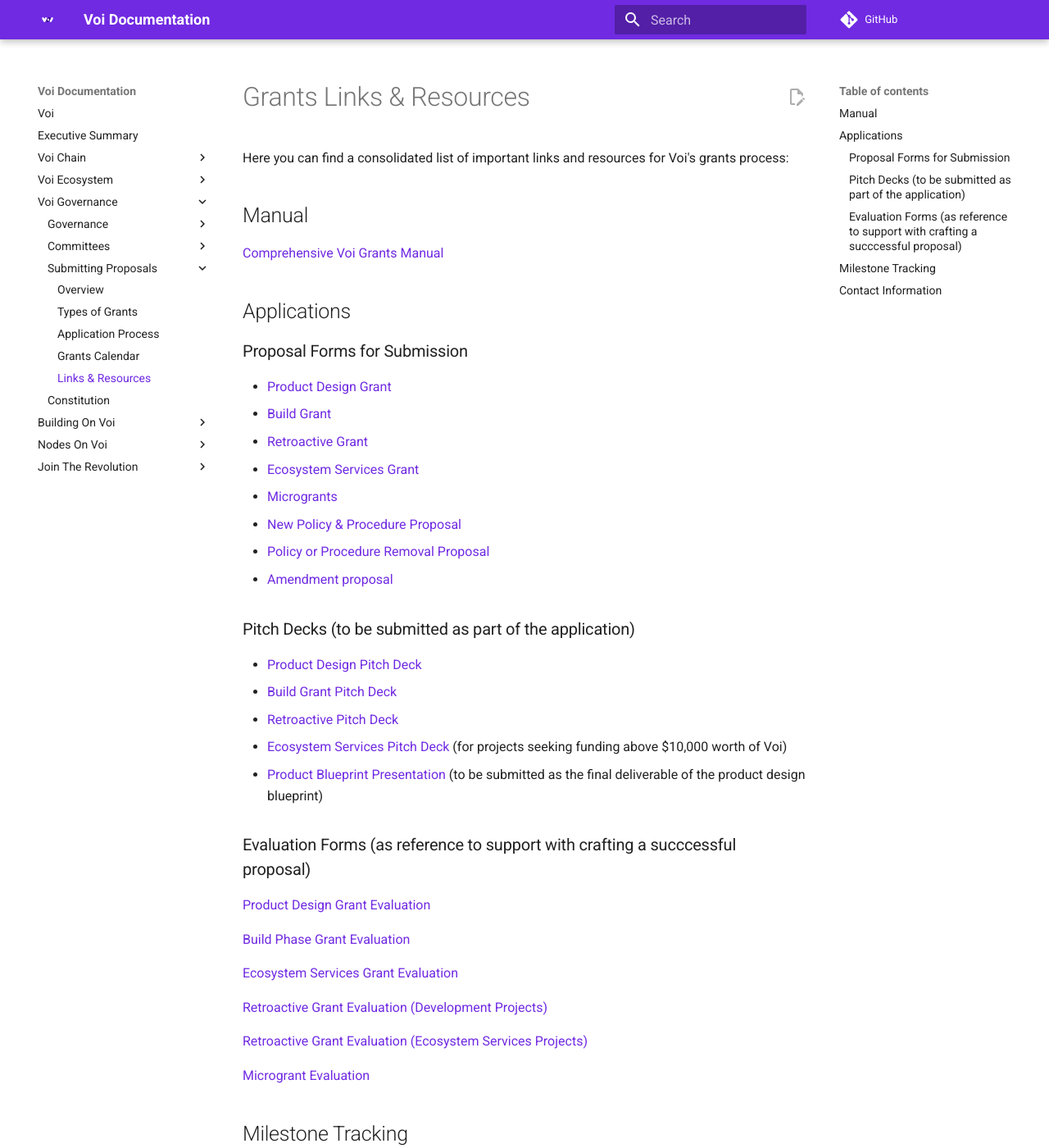
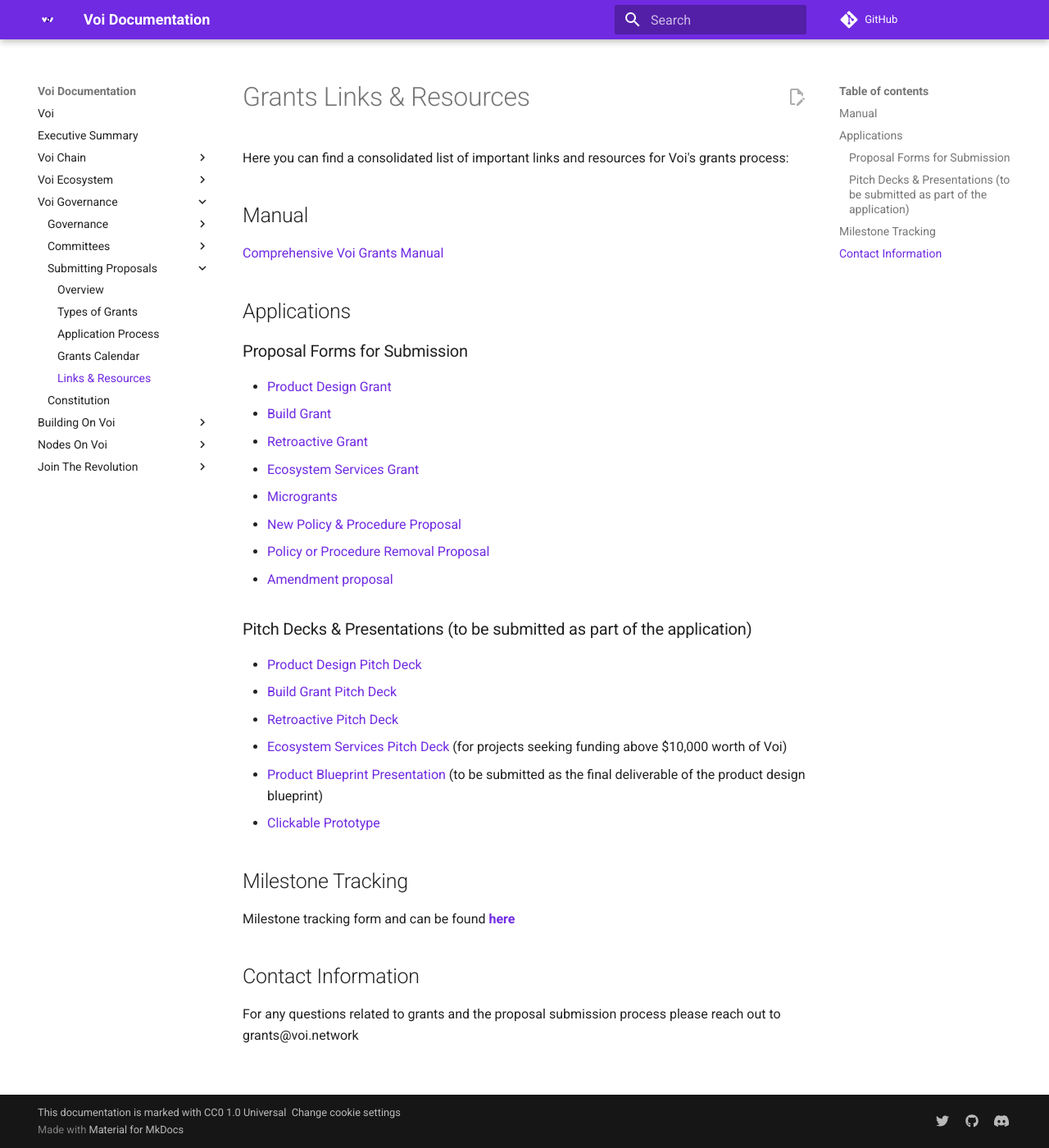
Before and after one commit to VoiNetwork/learn-more, an MkDocs documentation site: the page built from docs/governance/proposals/links-and-resources.md, in a window 1280 px wide and 1400 px high. Shown: the whole window at 82% size. Built offline with MkDocs 1.6.1 and Material for MkDocs 9.7.7, drawn with Linux system fonts in a browser that asks for light colours; plug-ins that fetch from the network failed and are left out; comment, search, counter and statistics services are not loaded.

Commit message:
Update links-and-resources.md

```diff
--- a/docs/governance/proposals/links-and-resources.md
+++ b/docs/governance/proposals/links-and-resources.md
@@ -18,27 +18,15 @@
 -  [Policy or Procedure Removal Proposal](https://forms.gle/7BG6jf2vBFbmh7Gn8)
 -  [Amendment proposal](https://forms.gle/AVEZiVejx4WipDQj6)
 
-
-### Pitch Decks (to be submitted as part of the application)
+### Pitch Decks & Presentations (to be submitted as part of the application)
 - [Product Design Pitch Deck](https://docs.google.com/presentation/d/1JwjrArUgIc2cF8l4LdBjunJ07V2_d21etOFpNI7wUno/edit#slide=id.p)
 - [Build Grant Pitch Deck](https://docs.google.com/presentation/d/1wNA5HeAgpwwFEEXvdnd4Jc6LEiYw4k83HByFZH799jI/edit#slide=id.p)
 - [Retroactive Pitch Deck ](https://docs.google.com/presentation/d/1hpxkDJX6xYj9Q8_5BEUtkpksERTCsJAnOQknEiISURQ/edit#slide=id.g2e773e3439e_0_16)
 - [Ecosystem Services Pitch Deck](https://docs.google.com/presentation/d/1kDAVnKIJT5hYh_69jxW8XuXjQ2J7Pj91NlOxaNy7Zvo/edit?usp=sharing) (for projects seeking funding above $10,000 worth of Voi)
 - [Product Blueprint Presentation](https://docs.google.com/presentation/d/1R2Xm2yUCfyPe9hv-26zSEhA0oQ_TpBBakZGolnmWyzM/edit#slide=id.p) (to be submitted as the final deliverable of the product
   design blueprint)
+- [Clickable Prototype](https://docs.google.com/document/d/18ftZqI99U5bsTeY3EZNqgsPkS0EKrHHDmx9oIWKDM0w/edit#heading=h.ox8nz2jwcxac)
 
-### Evaluation Forms (as reference to support with crafting a succcessful proposal)
-[Product Design Grant Evaluation](https://docs.google.com/forms/d/e/1FAIpQLSd6brWeeLl8WnJMCDVxcKb_QhzFVmAlYLrjuWnaUw3wOppr8g/viewform?usp=sf_link)
-
-[Build Phase Grant Evaluation](https://forms.gle/vxLNhwyWjmtSH3ff6)
-
-[Ecosystem Services Grant Evaluation](https://docs.google.com/forms/d/e/1FAIpQLSf_jdul5uOi_ijDYAHx6zGp6CMcTwE9PwKzgASMgFTyVel2qg/viewform?usp=sf_link)
-
-[Retroactive Grant Evaluation (Development Projects)](https://docs.google.com/forms/d/e/1FAIpQLSfSsnnu3D9jafkR8Ukt5NeXPAgMxpCweNvTQyguhUBOrWInsg/viewform?usp=sf_link)
-
-[Retroactive Grant Evaluation (Ecosystem Services Projects)](https://docs.google.com/forms/d/e/1FAIpQLSeCX2jrvkAXiUvvElpTOUgOH83yBrxwlEv0di2mZM_NxQ3nEQ/viewform?usp=sf_link)
-
-[Microgrant Evaluation](https://docs.google.com/forms/d/e/1FAIpQLSfdWJ5Po9xbK75BZRsi25tJfOfgmDPjq60vrcmuEuW-jYscQg/viewform?usp=sf_link)
 
 ## Milestone Tracking
 
```
